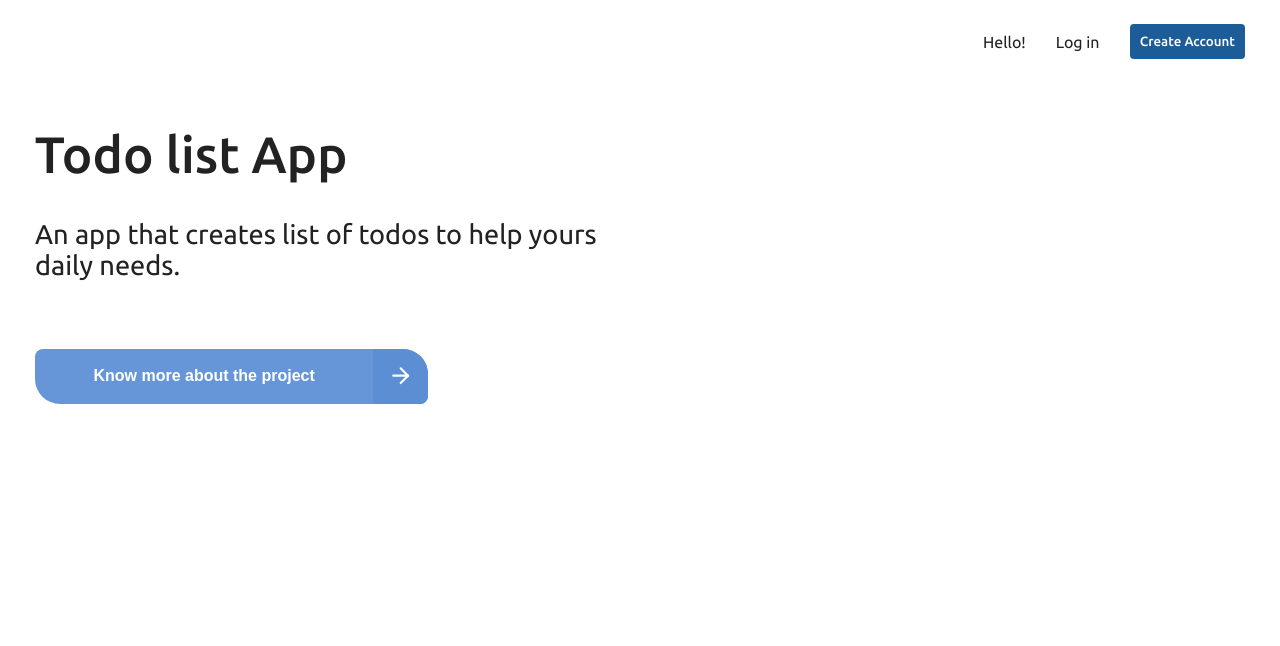
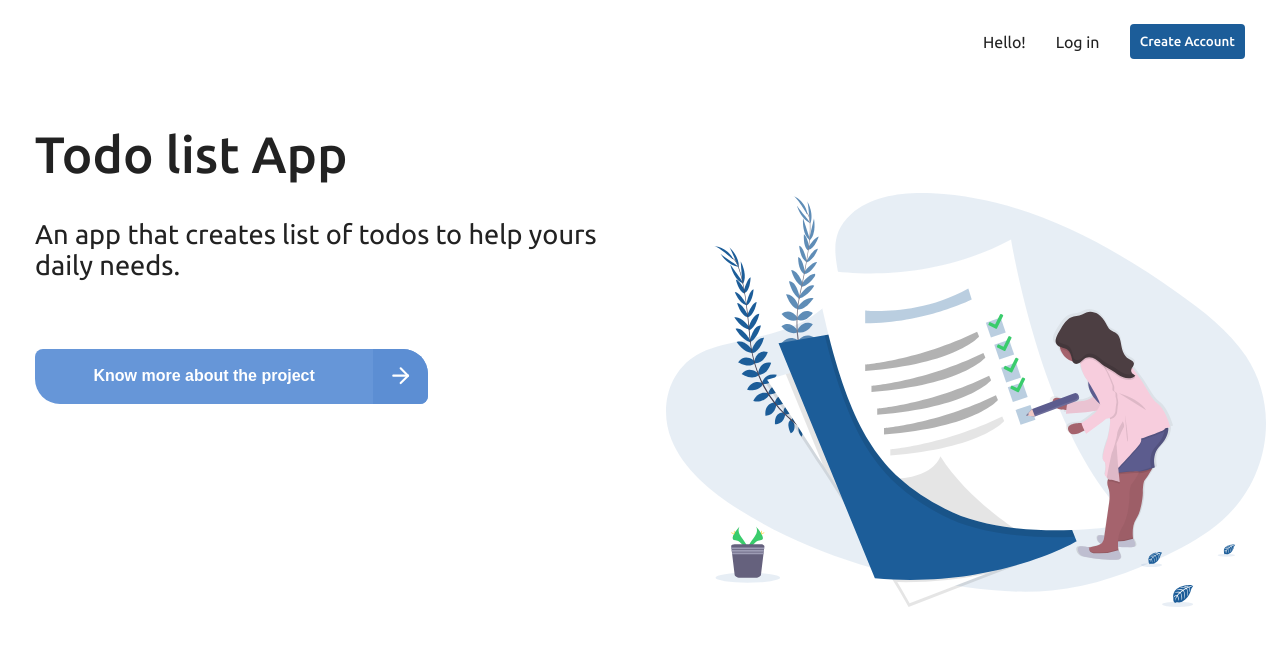
Before and after one commit to MatheusOliveiraSilva/todo-list-react-node, a React app in the folder client/: page / in a window 1280 px wide. Shown: the top 646 px of the page. Built offline with nearby package versions, Linux system fonts and the light colour scheme.

Commit message:
background image imported and setted up

```diff
--- a/client/src/pages/Home/styles.js
+++ b/client/src/pages/Home/styles.js
@@ -1,4 +1,5 @@
 import styled from 'styled-components'
+import bg from './../../assets/todo_list.svg'
 
 export const StyledHome = styled.div`
 	padding: 0 35px;
@@ -7,6 +8,8 @@ export const StyledHome = styled.div`
 	box-sizing: border-box;
 	display: flex;
 	flex-direction: column;
+	background: url(${bg}) no-repeat 52vw;
+	background-size: 600px;
 
 	header {
 		display: flex;
```
